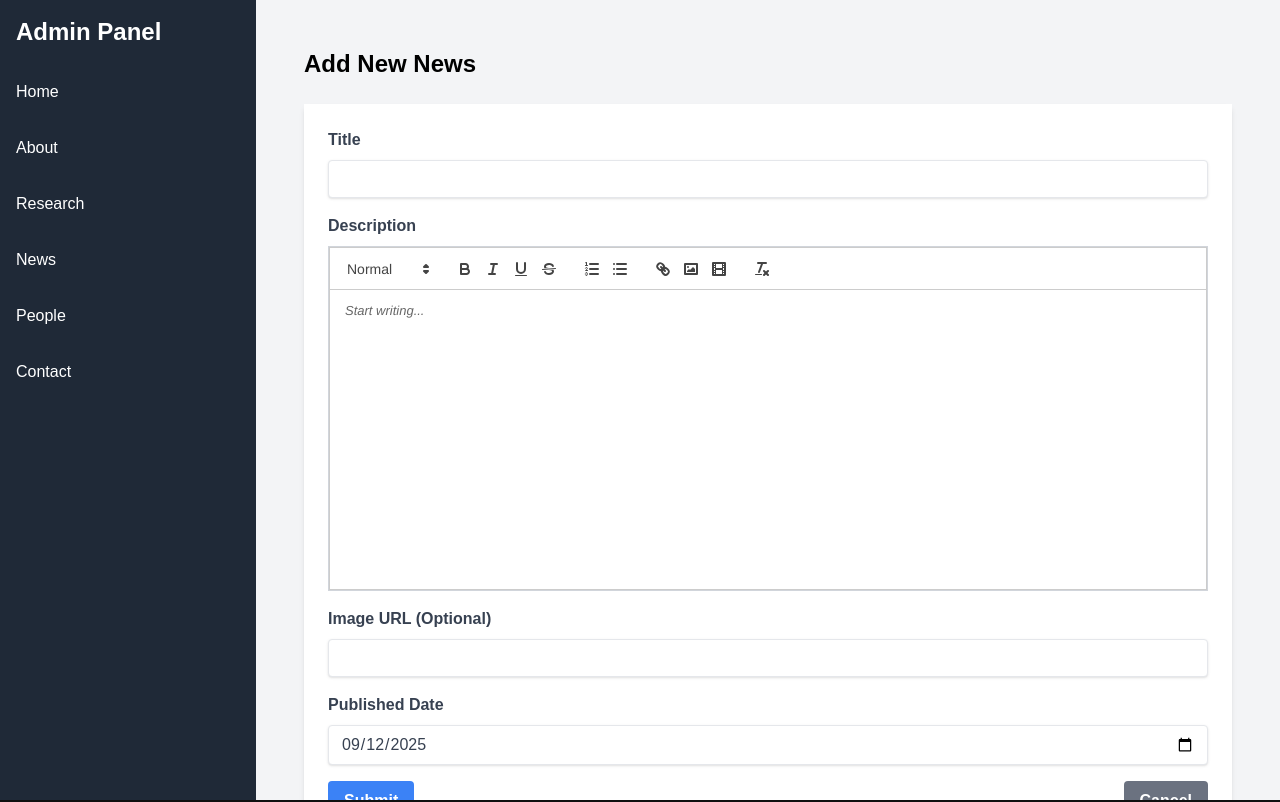
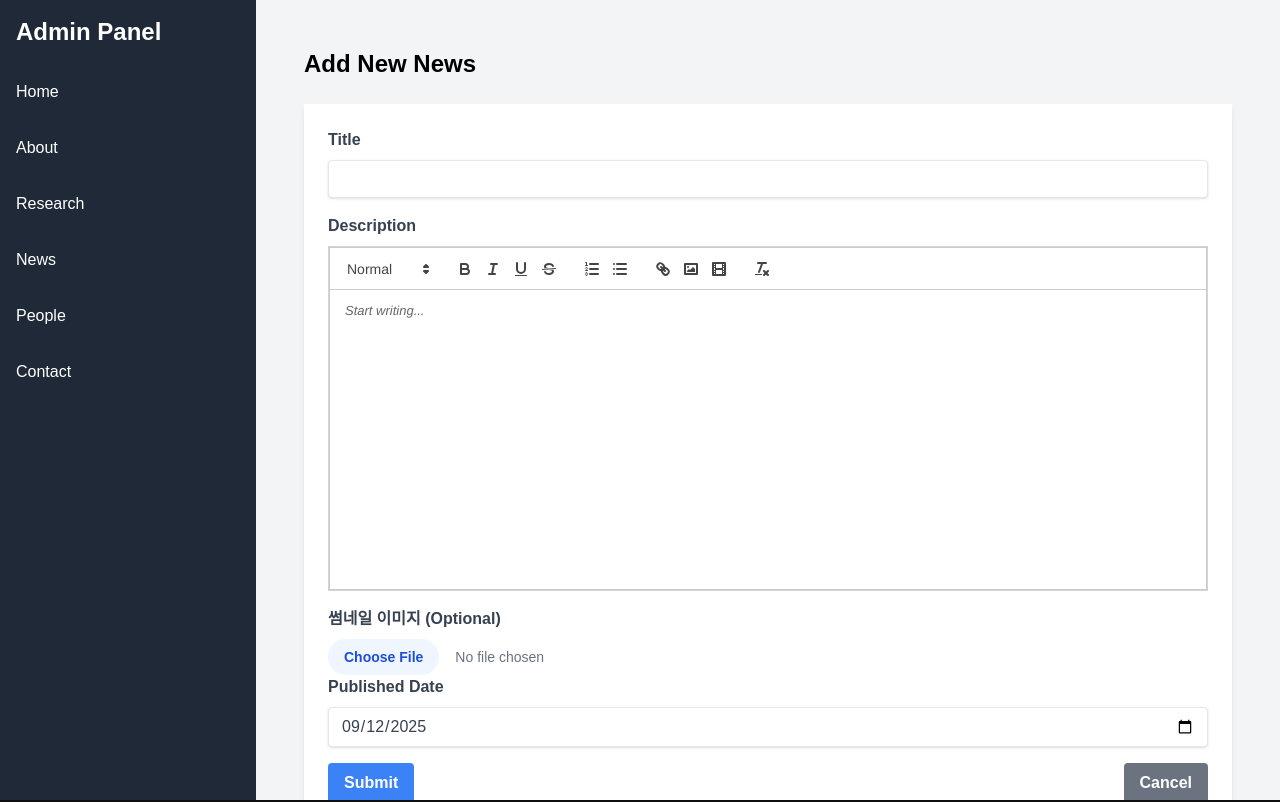
Before and after one commit to Chocobone/ummanchu, a Next.js app: page /admin/news/new in a window 1280 px wide. Shown: the top 802 px of the page. Built offline with nearby package versions, Linux system fonts and the light colour scheme; no server answers; sample sign-in values are in the browser's storage.

Commit message:
feat: upload관련 페이지 api호출로 변경

```diff
--- a/src/app/admin/home/page.tsx
+++ b/src/app/admin/home/page.tsx
@@ -221,9 +221,9 @@ export default function ManageHomePage() {
               <div key={image.id} className="border rounded p-2">
                 <div className="relative w-full h-32 rounded overflow-hidden">
                   <Image src={image.imageUrl} alt={image.altText || 'Slider image'} fill className="object-cover"/>
+                <button onClick={() => handleDeleteImage(image.id)} className="absolute top-2 right-2 bg-red-600 text-white rounded-full w-6 h-6 flex items-center justify-center text-xs font-bold">X</button>
                 </div>
                 <p className="text-xs truncate mt-2" title={image.imageUrl}>{image.imageUrl}</p>
-                <button onClick={() => handleDeleteImage(image.id)} className="absolute top-2 right-2 bg-red-600 text-white rounded-full w-6 h-6 flex items-center justify-center text-xs font-bold">X</button>
               </div>
             ))}
           </div>
--- a/src/app/admin/news/edit/[id]/page.tsx
+++ b/src/app/admin/news/edit/[id]/page.tsx
@@ -31,6 +31,8 @@ export default function EditNewsPage() {
   const [isLoading, setIsLoading] = useState(true);
   const [isSubmitting, setIsSubmitting] = useState(false);
   const [error, setError] = useState<string | null>(null);
+  const [imageUrl, setImageUrl] = useState('');
+  const [isUploading, setIsUploading] = useState(false);
 
   const router = useRouter();
   const params = useParams();
@@ -59,6 +61,7 @@ export default function EditNewsPage() {
             ...data,
             publishedAt: data.publishedAt ? new Date(data.publishedAt).toISOString().split('T')[0] : new Date().toISOString().split('T')[0],
           });
+          setImageUrl(data.imageUrl);
         } catch (err) {
           setError(err.message);
         } finally {
@@ -76,6 +79,29 @@ export default function EditNewsPage() {
 
   const handleDescriptionChange = (html: string) => {
     setFormData(prev => ({ ...prev, description: html }));
+  };
+
+  const handleFileChange = async (e: React.ChangeEvent<HTMLInputElement>) => {
+    if (!e.target.files || e.target.files.length === 0) return;
+    const file = e.target.files[0];
+
+    const formData = new FormData();
+    formData.append('file', file);
+
+    try {
+      setIsUploading(true);
+      const res = await fetch('/api/upload', {
+        method: 'POST',
+        body: formData,
+      });
+      if (!res.ok) throw new Error('Failed to upload image');
+      const data = await res.json();
+      setImageUrl(data.url); // 업로드 후 받은 url 저장
+    } catch (err: any) {
+      setError(err.message);
+    } finally {
+      setIsUploading(false);
+    }
   };
 
   const handleSubmit = async (e: React.FormEvent) => {
@@ -142,16 +168,31 @@ export default function EditNewsPage() {
           )}
         </div>
 
-        <div className="mb-4">
-          <label htmlFor="imageUrl" className="block text-gray-700 font-bold mb-2">Image URL (Optional)</label>
-          <input
-            id="imageUrl"
-            name="imageUrl"
-            type="text"
-            value={formData.imageUrl || ''}
-            onChange={handleChange}
-            className="shadow appearance-none border rounded w-full py-2 px-3 text-gray-700 leading-tight focus:outline-none focus:shadow-outline"
-          />
+        {/* Thumbnail Upload */}
+        <div>
+          <label className="block text-gray-700 font-bold mb-2">썸네일 이미지 (Optional)</label>
+          {imageUrl ? (
+            <div className="space-y-2">
+              <img src={imageUrl} alt="Thumbnail preview" className="w-48 h-32 object-cover rounded" />
+              <button
+                type="button"
+                onClick={() => setImageUrl(null)}
+                className="bg-red-500 text-white px-3 py-1 rounded hover:bg-red-600"
+              >
+                Change Image
+              </button>
+            </div>
+          ) : (
+            <input
+              type="file"
+              accept="image/*"
+              onChange={handleFileChange}
+              disabled={isUploading}
+              className="block w-full text-sm text-gray-500 file:mr-4 file:py-2 file:px-4 file:rounded-full
+                         file:border-0 file:text-sm file:font-semibold file:bg-blue-50 file:text-blue-700
+                         hover:file:bg-blue-100"
+            />
+          )}
         </div>
 
         <div className="mb-4">
--- a/src/app/admin/news/new/page.tsx
+++ b/src/app/admin/news/new/page.tsx
@@ -21,6 +21,7 @@ export default function NewNewsPage() {
   const [publishedAt, setPublishedAt] = useState(new Date().toISOString().split('T')[0]); // Default to today
   const [isSubmitting, setIsSubmitting] = useState(false);
   const [error, setError] = useState<string | null>(null);
+  const [isUploading, setIsUploading] = useState(false);
   const router = useRouter();
   const { data: session, status } = useSession();
 
@@ -31,6 +32,29 @@ export default function NewNewsPage() {
       router.push('/login?callbackUrl=/admin/news/new');
     }
   }, [session, status, router]);
+
+  const handleFileChange = async (e: React.ChangeEvent<HTMLInputElement>) => {
+    if (!e.target.files || e.target.files.length === 0) return;
+    const file = e.target.files[0];
+
+    const formData = new FormData();
+    formData.append('file', file);
+
+    try {
+      setIsUploading(true);
+      const res = await fetch('/api/upload', {
+        method: 'POST',
+        body: formData,
+      });
+      if (!res.ok) throw new Error('Failed to upload image');
+      const data = await res.json();
+      setImageUrl(data.url); // 업로드 후 받은 url 저장
+    } catch (err: any) {
+      setError(err.message);
+    } finally {
+      setIsUploading(false);
+    }
+  };
 
   const handleSubmit = async (e: React.FormEvent) => {
     e.preventDefault();
@@ -93,16 +117,33 @@ export default function NewNewsPage() {
           />
         </div>
 
-        <div className="mb-4">
-          <label htmlFor="imageUrl" className="block text-gray-700 font-bold mb-2">Image URL (Optional)</label>
-          <input
-            id="imageUrl"
-            type="text"
-            value={imageUrl}
-            onChange={(e) => setImageUrl(e.target.value)}
-            className="shadow appearance-none border rounded w-full py-2 px-3 text-gray-700 leading-tight focus:outline-none focus:shadow-outline"
-          />
+        {/* Thumbnail Upload */}
+        <div>
+          <label className="block text-gray-700 font-bold mb-2">썸네일 이미지 (Optional)</label>
+          {imageUrl ? (
+            <div className="space-y-2">
+              <img src={imageUrl} alt="Thumbnail preview" className="w-48 h-32 object-cover rounded" />
+              <button
+                type="button"
+                onClick={() => setImageUrl(null)}
+                className="bg-red-500 text-white px-3 py-1 rounded hover:bg-red-600"
+              >
+                Change Image
+              </button>
+            </div>
+          ) : (
+            <input
+              type="file"
+              accept="image/*"
+              onChange={handleFileChange}
+              disabled={isUploading}
+              className="block w-full text-sm text-gray-500 file:mr-4 file:py-2 file:px-4 file:rounded-full
+                         file:border-0 file:text-sm file:font-semibold file:bg-blue-50 file:text-blue-700
+                         hover:file:bg-blue-100"
+            />
+          )}
         </div>
+
 
         <div className="mb-4">
           <label htmlFor="publishedAt" className="block text-gray-700 font-bold mb-2">Published Date</label>
--- a/src/app/admin/research/edit/[id]/page.tsx
+++ b/src/app/admin/research/edit/[id]/page.tsx
@@ -35,6 +35,8 @@ export default function EditResearchPage() {
   const [isLoading, setIsLoading] = useState(true);
   const [isSubmitting, setIsSubmitting] = useState(false);
   const [error, setError] = useState<string | null>(null);
+  const [imageUrl, setImageUrl] = useState('');
+  const [isUploading, setIsUploading] = useState(false);
 
   useEffect(() => {
     if (!id) return;
@@ -53,6 +55,7 @@ export default function EditResearchPage() {
           endDate: data.endDate ? new Date(data.endDate).toISOString().split('T')[0] : '',
         });
         setContentHtml(data.contentHtml ?? '');
+        setImageUrl(data.imageUrl || '');
       } catch (err: any) {
         setError(err.message ?? 'Unknown error');
       } finally {
@@ -64,6 +67,29 @@ export default function EditResearchPage() {
   const handleChange = (e: React.ChangeEvent<HTMLInputElement | HTMLSelectElement | HTMLTextAreaElement>) => {
     const { name, value } = e.target;
     setFormData((prev) => ({ ...prev, [name]: value }));
+  };
+
+  const handleFileChange = async (e: React.ChangeEvent<HTMLInputElement>) => {
+    if (!e.target.files || e.target.files.length === 0) return;
+    const file = e.target.files[0];
+
+    const formData = new FormData();
+    formData.append('file', file);
+
+    try {
+      setIsUploading(true);
+      const res = await fetch('/api/upload', {
+        method: 'POST',
+        body: formData,
+      });
+      if (!res.ok) throw new Error('Failed to upload image');
+      const data = await res.json();
+      setImageUrl(data.url); // 업로드 후 받은 url 저장
+    } catch (err: any) {
+      setError(err.message);
+    } finally {
+      setIsUploading(false);
+    }
   };
 
   async function handleSubmit(e: React.FormEvent) {
@@ -79,7 +105,7 @@ export default function EditResearchPage() {
           title: formData.title || '',
           description: formData.description || null,
           contentHtml: contentHtml || null,
-          imageUrl: formData.imageUrl || null,           // ✅ URL만 전송
+          imageUrl: imageUrl || null,           // ✅ URL만 전송
           status: (formData.status as ResearchStatus) || 'IN_PROGRESS',
           startDate: formData.startDate || null,
           endDate: formData.endDate || null,
@@ -118,15 +144,31 @@ export default function EditResearchPage() {
           <RichEditor value={contentHtml} onChange={setContentHtml} />
         </div>
 
-        {/* ✅ URL 입력 + 미리보기 */}
+        {/* Thumbnail Upload */}
         <div>
-          <label htmlFor="imageUrl" className="block text-gray-700 font-bold mb-2">Image URL</label>
-          <input id="imageUrl" name="imageUrl" value={(formData.imageUrl as string) || ''} onChange={handleChange} className="w-full p-2 border rounded" placeholder="/images/foo.jpg 또는 https://example.com/foo.jpg" />
-          {(formData.imageUrl as string) ? (
-            <div className="relative mt-3 h-40 w-full max-w-md overflow-hidden rounded">
-              <Image src={formData.imageUrl as string} alt="Preview" fill className="object-cover" />
+          <label className="block text-gray-700 font-bold mb-2">썸네일 이미지 (Optional)</label>
+          {imageUrl ? (
+            <div className="space-y-2">
+              <img src={imageUrl} alt="Thumbnail preview" className="w-48 h-32 object-cover rounded" />
+              <button
+                type="button"
+                onClick={() => setImageUrl(null)}
+                className="bg-red-500 text-white px-3 py-1 rounded hover:bg-red-600"
+              >
+                Change Image
+              </button>
             </div>
-          ) : null}
+          ) : (
+            <input
+              type="file"
+              accept="image/*"
+              onChange={handleFileChange}
+              disabled={isUploading}
+              className="block w-full text-sm text-gray-500 file:mr-4 file:py-2 file:px-4 file:rounded-full
+                         file:border-0 file:text-sm file:font-semibold file:bg-blue-50 file:text-blue-700
+                         hover:file:bg-blue-100"
+            />
+          )}
         </div>
 
         <div>
--- a/src/app/admin/research/new/page.tsx
+++ b/src/app/admin/research/new/page.tsx
@@ -24,6 +24,30 @@ export default function NewResearchPage() {
   const [endDate, setEndDate] = useState('');
   const [isSubmitting, setIsSubmitting] = useState(false);
   const [error, setError] = useState<string | null>(null);
+  const [isUploading, setIsUploading] = useState(false);
+
+  const handleFileChange = async (e: React.ChangeEvent<HTMLInputElement>) => {
+    if (!e.target.files || e.target.files.length === 0) return;
+    const file = e.target.files[0];
+
+    const formData = new FormData();
+    formData.append('file', file);
+
+    try {
+      setIsUploading(true);
+      const res = await fetch('/api/upload', {
+        method: 'POST',
+        body: formData,
+      });
+      if (!res.ok) throw new Error('Failed to upload image');
+      const data = await res.json();
+      setImageUrl(data.url); // 업로드 후 받은 url 저장
+    } catch (err: any) {
+      setError(err.message);
+    } finally {
+      setIsUploading(false);
+    }
+  };
 
   async function handleSubmit(e: React.FormEvent) {
     e.preventDefault();
@@ -73,10 +97,31 @@ export default function NewResearchPage() {
           <RichEditor value={contentHtml} onChange={setContentHtml} />
         </div>
 
-        {/* ✅ URL만 입력 */}
+        {/* Thumbnail Upload */}
         <div>
-          <label htmlFor="imageUrl" className="block text-gray-700 font-bold mb-2">Image URL</label>
-          <input id="imageUrl" value={imageUrl} onChange={(e) => setImageUrl(e.target.value)} className="w-full p-2 border rounded" placeholder="/images/foo.jpg 또는 https://example.com/foo.jpg" />
+          <label className="block text-gray-700 font-bold mb-2">썸네일 이미지 (Optional)</label>
+          {imageUrl ? (
+            <div className="space-y-2">
+              <img src={imageUrl} alt="Thumbnail preview" className="w-48 h-32 object-cover rounded" />
+              <button
+                type="button"
+                onClick={() => setImageUrl(null)}
+                className="bg-red-500 text-white px-3 py-1 rounded hover:bg-red-600"
+              >
+                Change Image
+              </button>
+            </div>
+          ) : (
+            <input
+              type="file"
+              accept="image/*"
+              onChange={handleFileChange}
+              disabled={isUploading}
+              className="block w-full text-sm text-gray-500 file:mr-4 file:py-2 file:px-4 file:rounded-full
+                         file:border-0 file:text-sm file:font-semibold file:bg-blue-50 file:text-blue-700
+                         hover:file:bg-blue-100"
+            />
+          )}
         </div>
 
         <div>
--- a/src/app/api/home/slider/route.ts
+++ b/src/app/api/home/slider/route.ts
@@ -3,6 +3,9 @@ import prisma from '@/lib/prisma';
 import fs from 'fs/promises';
 import path from 'path';
 export const dynamic = 'force-dynamic';
+
+const UPLOAD_PATH = process.env.UPLOAD_PATH
+
 // GET - 모든 슬라이더 이미지 조회
 export async function GET() {
   try {
@@ -33,16 +36,16 @@ export async function POST(request: Request) {
     const buffer = Buffer.from(await file.arrayBuffer());
 
     // Generate a unique filename
-    const filename = `${Date.now()}-${file.name.replace(/\s+/g, '-')}`;
+    const filename = `slider-${Date.now()}-${file.name.replace(/\s+/g, '-')}`;
 
     // Define the path to save the file
-    const savePath = path.join(process.cwd(), 'public/slider', filename);
+    const savePath = path.join(UPLOAD_PATH, filename);
 
     // Save the file to the filesystem
     await fs.writeFile(savePath, buffer);
 
     // Create a record in the database
-    const imageUrl = `/slider/${filename}`; // The public URL path
+    const imageUrl = `/api/files/${filename}`; // The public URL path
     const newImage = await prisma.sliderImage.create({
       data: {
         imageUrl,
--- a/src/app/api/upload/route.ts
+++ b/src/app/api/upload/route.ts
@@ -7,10 +7,11 @@ import path from 'path';
 import { prisma } from '@/lib/prisma';
 
 export const runtime = 'nodejs';
-
+const UPLOAD_PATH = process.env.UPLOAD_PATH
+const ADMIN_EMAIL = process.env.ADMIN_EMAIL
 export async function POST(request: Request) {
   const session = await getServerSession(authOptions);
-  if (!session || session.user?.role !== 'admin') {
+  if (!session || session.user?.email !== ADMIN_EMAIL) {
     return NextResponse.json({ error: 'Forbidden' }, { status: 403 });
   }
 
@@ -29,16 +30,16 @@ export async function POST(request: Request) {
     const m = String(now.getMonth() + 1).padStart(2, '0');
 
     const safeName = file.name.replace(/[^\w.\-]/g, '_');
-    const filename = `${Date.now()}_${safeName}`;
+    const filename = `${Date.now()}-${safeName}`;
 
     // /public/uploads/RESEARCH/2025/08
-    const uploadDir = path.join(process.cwd(), 'public', 'uploads', ownerType, String(y), String(m));
-    await fs.mkdir(uploadDir, { recursive: true });
+    // const uploadDir = path.join(UPLOAD_PATH, 'public', filename);
+    // await fs.mkdir(uploadDir, { recursive: true });
 
-    const savePath = path.join(uploadDir, filename);
+    const savePath = path.join(UPLOAD_PATH, filename);
     await fs.writeFile(savePath, buffer);
 
-    const url = `/uploads/${ownerType}/${y}/${m}/${filename}`;
+    const url = `/api/files/${filename}`;
 
     // 🔹 DB 매핑(선택) — ownerId가 있을 때만 기록(수정 페이지에서 유용)
     if (ownerId && (ownerType === 'RESEARCH' || ownerType === 'NEWS')) {
--- a/src/app/layout.js
+++ b/src/app/layout.js
@@ -32,8 +32,8 @@ export default function RootLayout({ children }) {
     __html: "html{background:#0a0a0a;color:#ededed}"
   }}
 />
-+        {/* 무조건 다크로 시작 (저장 X) */}
-+      <Script id="debug-dark" strategy="afterInteractive">{`
+
+      <Script id="debug-dark" strategy="afterInteractive">{`
   (function(){
     var html = document.documentElement;
     new MutationObserver(function(){
--- a/src/components/CTASection.tsx
+++ b/src/components/CTASection.tsx
@@ -9,7 +9,6 @@ const CTASection = ({ researchData, newsData, homeContent, sliderImages }) => {
   const [current, setCurrent] = useState(0);
 
   const images = sliderImages?.map(img => img.imageUrl) || [];
-
   const next = useCallback(() => {
     setCurrent(c => (c + 1) % (images.length || 1));
   }, [images.length]);
```
Also changed, not shown: src/app/api/files/[filename]/route.ts (added, +40 -0 lines), src/app/api/home/slider/[id]/route.ts (+35 -0 lines).
